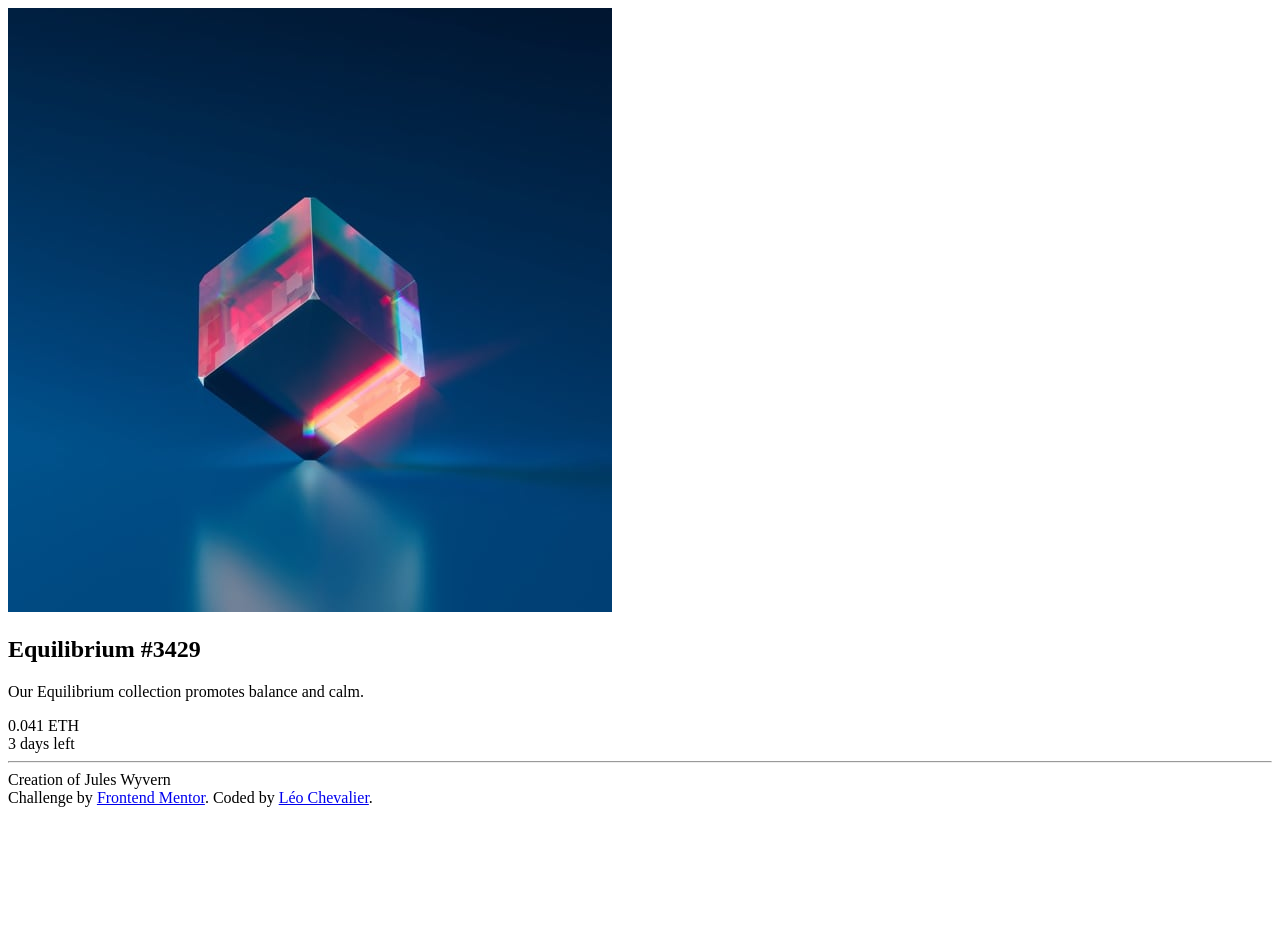
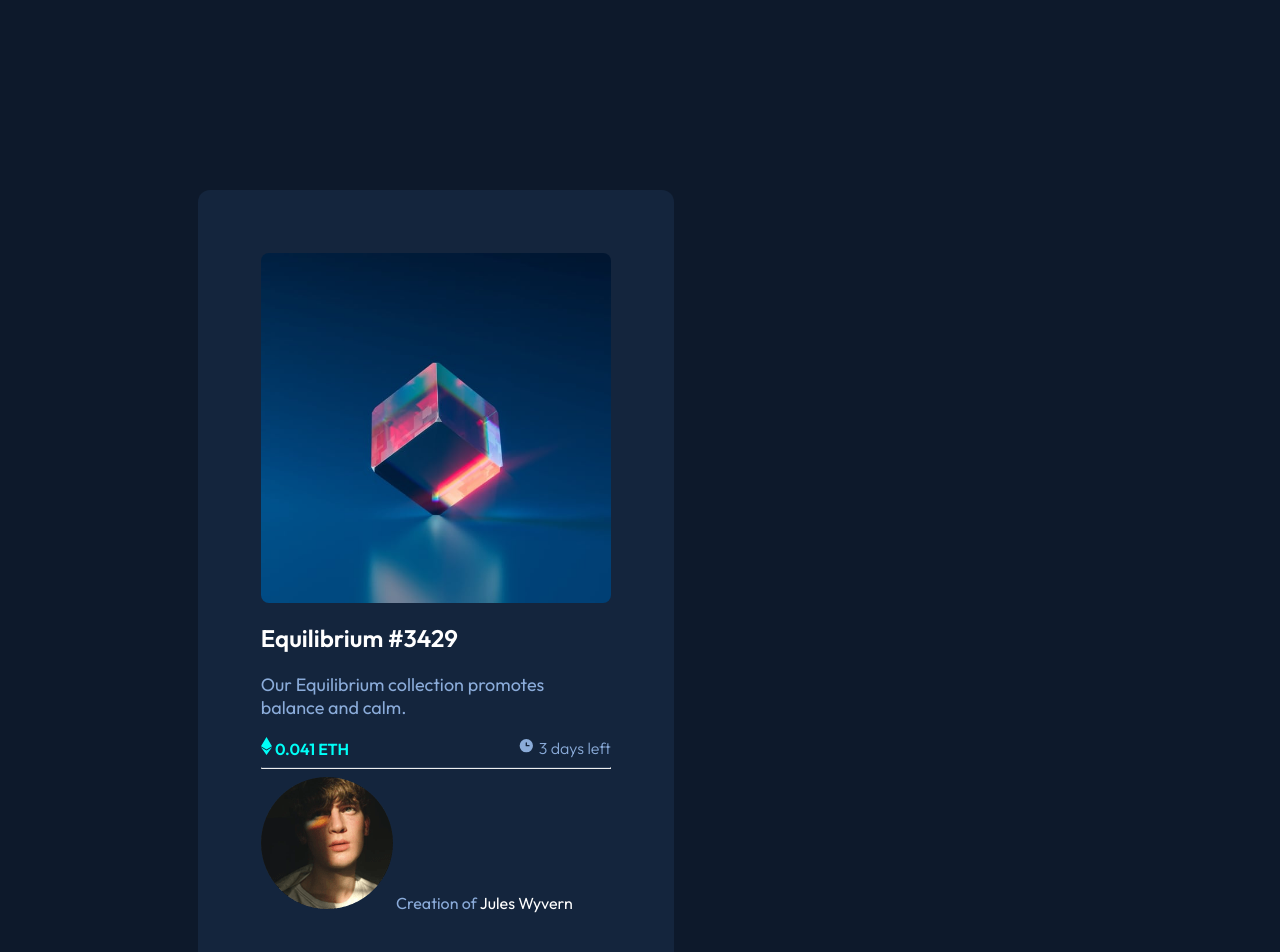
Before and after one commit to TrexHunter40/NFT-preview-card, a plain HTML site: page index.html in a window 1280 px wide. Shown: the top 952 px of the page. Before the commit the page ends 815 px from the top, so only its background shows below. Drawn offline with Linux system fonts and the light colour scheme.

Commit message:
FEAT: first bunch of CSS styling

```diff
--- a/index.html
+++ b/index.html
@@ -5,29 +5,40 @@
   <meta name="viewport" content="width=device-width, initial-scale=1.0"> <!-- displays site properly based on user's device -->
 
   <link rel="icon" type="image/png" sizes="32x32" href="./nft-preview-card-component-main/images/favicon-32x32.png">
-  <link type="text/css" href="./styles/style.css">
+  <link rel="stylesheet" type="text/css" href="./styles/style.css">
+
+  <link rel="preconnect" href="https://fonts.googleapis.com">
+  <link rel="preconnect" href="https://fonts.gstatic.com" crossorigin>
+  <link href="https://fonts.googleapis.com/css2?family=Outfit:wght@300;400;600&display=swap" rel="stylesheet">
+
   <title>Frontend Mentor | NFT preview card component</title>
 </head>
 
 <body>
   <div class="preview_card">
-    <img src="nft-preview-card-component-main/images/image-equilibrium.jpg">
+    <img class="preview_img" src="nft-preview-card-component-main/images/image-equilibrium.jpg">
     <section>
-      <header>
+      <header class="nft_title">
         <h1>Equilibrium #3429</h1>
       </header>
 
-      <div>
+      <div class="nft_description">
         <p>
           Our Equilibrium collection promotes balance and calm.
         </p>
       </div>
 
-      <footer>
-        <div>
+      <footer class="nft_info">
+        <div class="price">
+          <svg width="11" height="18" xmlns="http://www.w3.org/2000/svg">
+            <path d="M11 10.216 5.5 18 0 10.216l5.5 3.263 5.5-3.262ZM5.5 0l5.496 9.169L5.5 12.43 0 9.17 5.5 0Z" fill="#00FFF8"/>
+          </svg>
           0.041 ETH
         </div>
-        <div>
+        <div class="time_left">
+          <svg width="17" height="17" xmlns="http://www.w3.org/2000/svg">
+            <path d="M8.305 2.007a6.667 6.667 0 1 0 0 13.334 6.667 6.667 0 0 0 0-13.334Zm2.667 7.334H8.305a.667.667 0 0 1-.667-.667V6.007a.667.667 0 0 1 1.334 0v2h2a.667.667 0 0 1 0 1.334Z" fill="#8BACD9"/>
+          </svg>
           3 days left
         </div>
       </footer>
@@ -35,10 +46,18 @@
     </section>
 
 
-    <hr class="solid">
+    <hr class="rounded">
 
     <footer>
-      Creation of Jules Wyvern
+      <span class="creator_pp" >
+        <img src="nft-preview-card-component-main/images/image-avatar.png">
+      </span>
+      <span>
+        Creation of
+      </span>
+      <span class="creator_name">
+        Jules Wyvern
+      </span>
     </footer>
   </div>
 
--- a/styles/style.scss
+++ b/styles/style.scss
@@ -1,3 +1,10 @@
+$main_BG: hsl(217, 54%, 11%);
+$card_BG: hsl(216, 50%, 16%);
+$line: hsl(215, 32%, 27%);
+$white: hsl(0, 0%, 100%);
+$soft_blue :hsl(215, 51%, 70%);
+$cyan: hsl(178, 100%, 50%);
+
 .attribution
 {
     font-size: 11px; text-align: center;
@@ -7,3 +14,90 @@
 {
     color: hsl(228, 45%, 44%);
 }
+
+body
+{
+    background-color: $main_BG;
+    font-family: 'Outfit';
+    font-weight: 300, 400, 600;
+    color: $soft_blue;
+}
+
+.preview_card
+{
+    border-radius: 12px;
+    margin: 15%;
+    padding: 5%;;
+    background-color: $card_BG;
+    max-width: 350px;
+}
+
+.preview_img
+{
+    display: block;
+    margin: auto;
+    border-radius: 8px;
+    max-width: 100%;
+    height: auto;
+
+}
+
+.nft_title
+{
+    color: $white;
+    font-weight: 600;
+}
+
+p
+{
+    font-size: 18px;
+}
+
+.nft_description
+{
+    color: $soft_blue;
+    font-weight: 400;
+}
+
+.nft_info
+{
+    display: flex;
+    flex-flow: row nowrap;
+    justify-content: space-between;
+    align-items: stretch;
+}
+
+.price
+{
+    color: $cyan;
+    font-weight: 600;
+    //align-self: flex-start;
+}
+
+.time_left
+{
+    font-weight: 300;
+
+    //align-self: flex-end;
+}
+
+hr.rounded
+{
+    background-color: $line;
+    border-top: 1px solid $line;
+    //border-radius: 1px;
+}
+
+.creator_pp
+{
+    border: 2px;
+    border-color: $white;
+    margin-top: auto;
+    margin-bottom: auto;
+    size: fill;
+}
+
+.creator_name
+{
+    color: $white;
+}
```
Also changed, not shown: styles/style.css, 1 other file.
